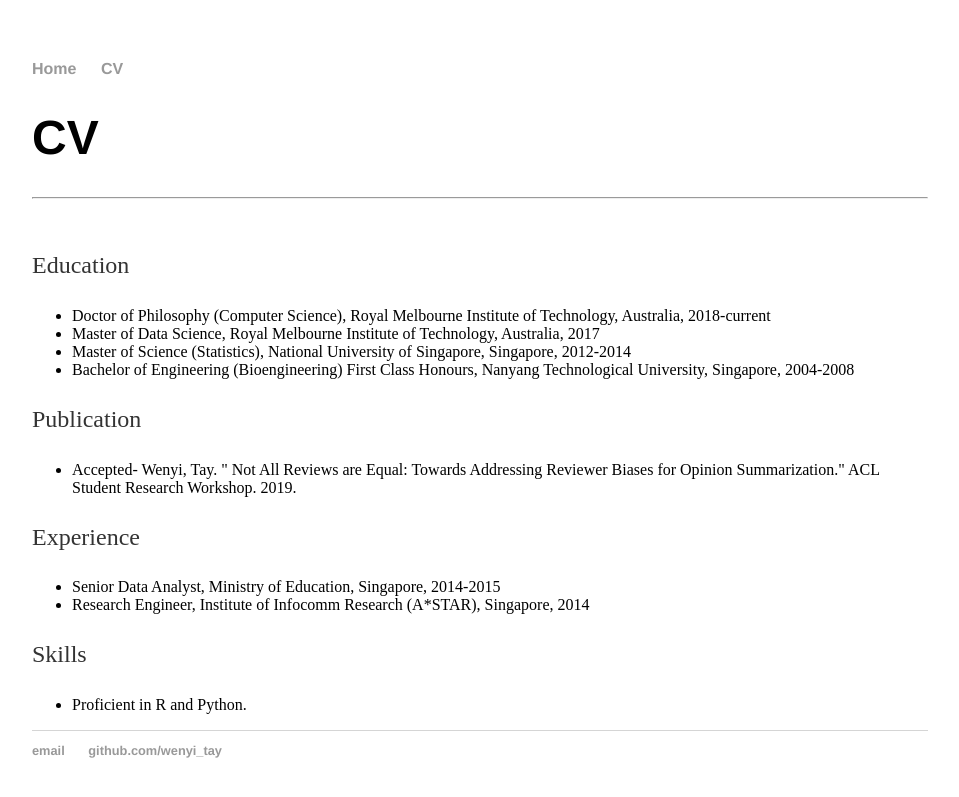
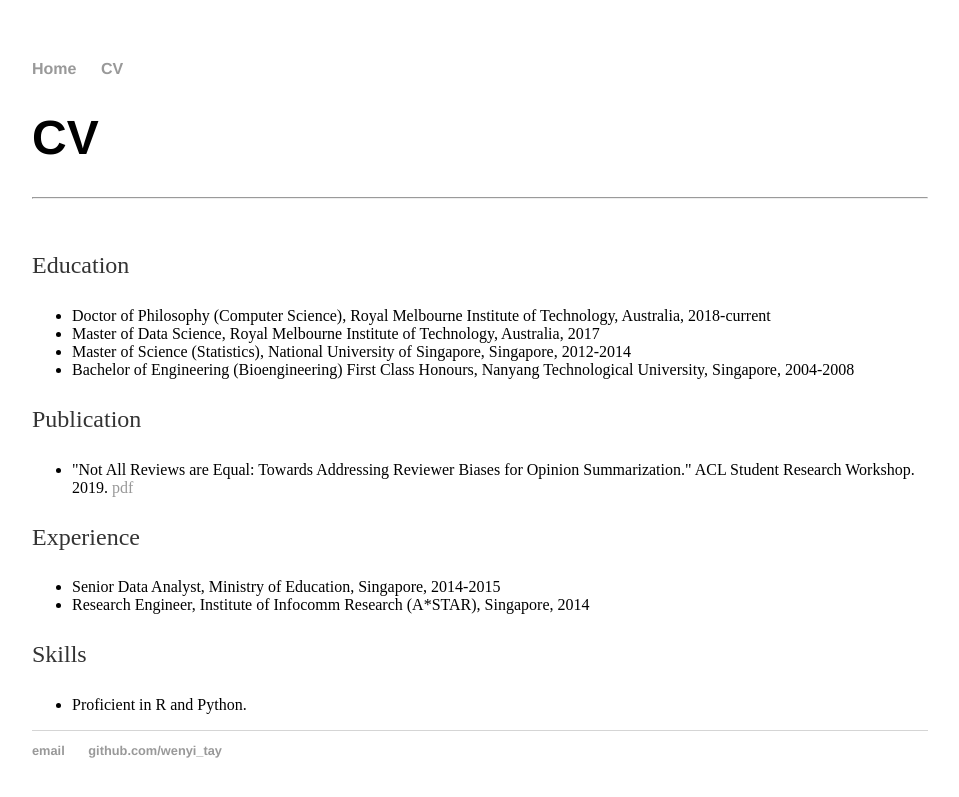
Before and after one commit to wenyi-tay/wenyi-tay.github.io, a Jekyll site: the page built from cv.html, in a window 1280 px wide. Shown: the top 797 px of the page, without its empty margins (160-1119 px from the left). Built offline with Jekyll 4.4.1, drawn with Linux system fonts in a browser that asks for light colours.

Commit message:
Added link to ACL SRW paper

```diff
--- a/cv.html
+++ b/cv.html
@@ -15,7 +15,7 @@ layout: default
 
 <p class="head">Publication</p>
 <ul>
-    <li>Accepted- Wenyi, Tay. " Not All Reviews are Equal: Towards Addressing Reviewer Biases for Opinion Summarization." ACL Student Research Workshop. 2019.</li>
+    <li>"Not All Reviews are Equal: Towards Addressing Reviewer Biases for Opinion Summarization." ACL Student Research Workshop. 2019. <a href="https://www.aclweb.org/anthology/P19-2005">pdf</a> </li>
 </ul>
 
 <p class="head">Experience</p>
```
